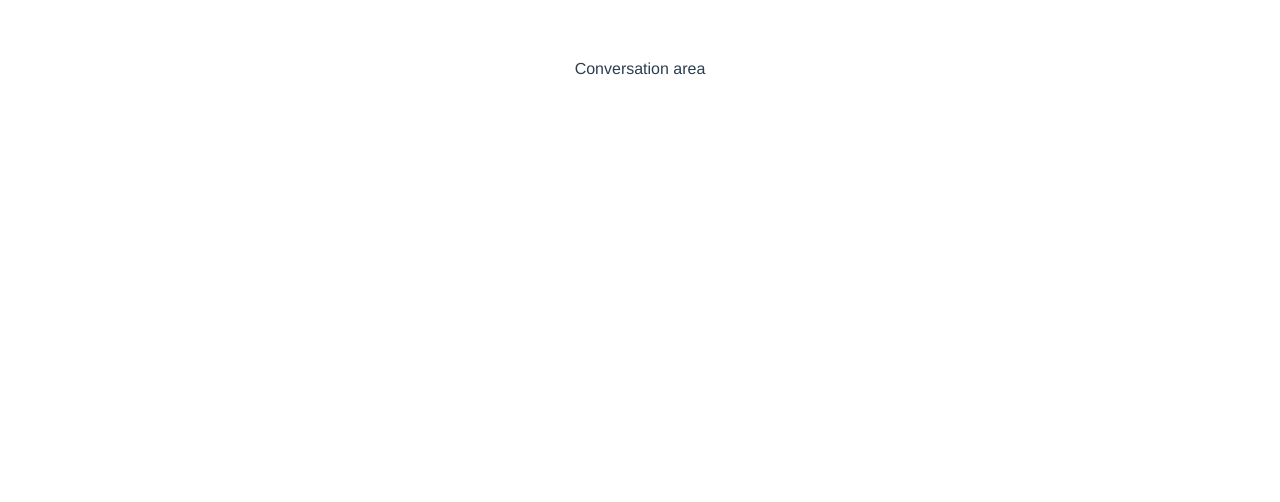
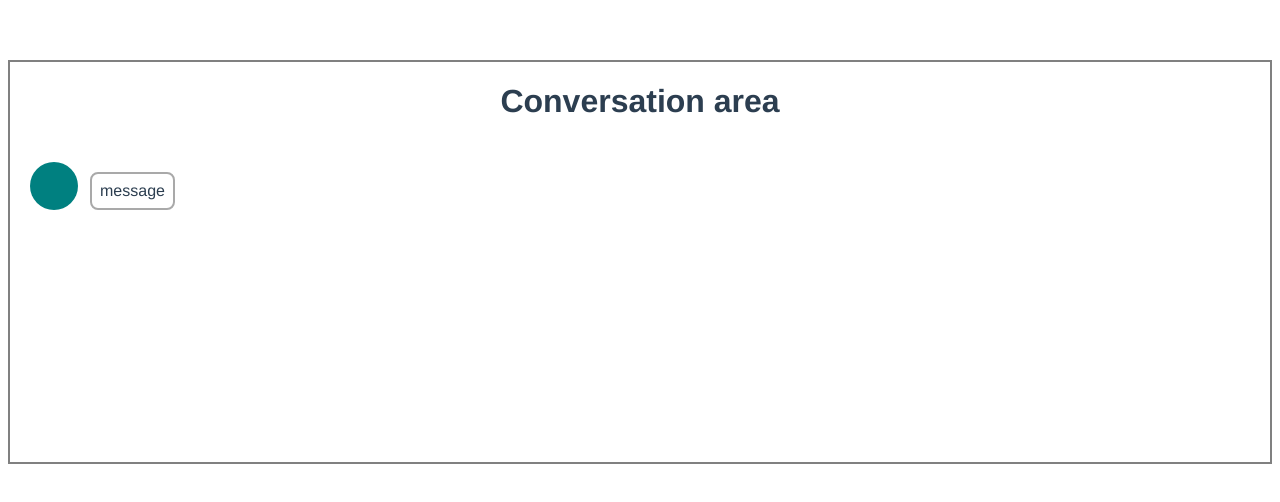
Before and after one commit to JustynaWiniarska/vue-chat, a Vue app: page / in a window 1280 px wide. Shown: the top 502 px of the page. Built offline with nearby package versions, Linux system fonts and the light colour scheme.

Commit message:
Develops MessageBox styling

```diff
--- a/src/components/ConversationArea.vue
+++ b/src/components/ConversationArea.vue
@@ -1,3 +1,26 @@
+<script>
+import MessageBox from './MessageBox.vue';
+
+export default {
+  name: 'App',
+  components: {
+    MessageBox
+  }
+}
+</script>
+
 <template>
-  <div>Conversation area</div>
+  <div class="conversation-container">
+    <h1>Conversation area</h1>
+
+    <MessageBox />
+
+  </div>
 </template>
+
+<style lang="css" scoped>
+.conversation-container {
+  border: 2px solid gray;
+  height: 400px
+}
+</style>
--- /dev/null
+++ b/src/components/MessageBox.vue
@@ -0,0 +1,37 @@
+<script>
+export default {
+  name: 'MessageBox',
+}
+</script>
+
+<template>
+  <div class="message-container">
+    <div class="thumbnail"></div>
+    <div class="message-bubble">message  </div>
+  </div>
+</template>
+
+<style scoped>
+.message-container {
+  display: flex;
+  align-items: flex-end;
+  padding: 20px;
+}
+
+.thumbnail {
+  width: 48px;
+  height: 48px;
+  background-color: teal;
+  border-radius: 50%;
+  margin-right: 12px;
+}
+
+.message-bubble {
+  border: 2px solid darkgray;
+  border-radius: 8px;
+  padding: 8px;
+  width: fit-content;
+  max-width: 60%;
+  text-align: left;
+}
+</style>
```
Also changed, not shown: src/components/MessageEntry.vue (deleted).
